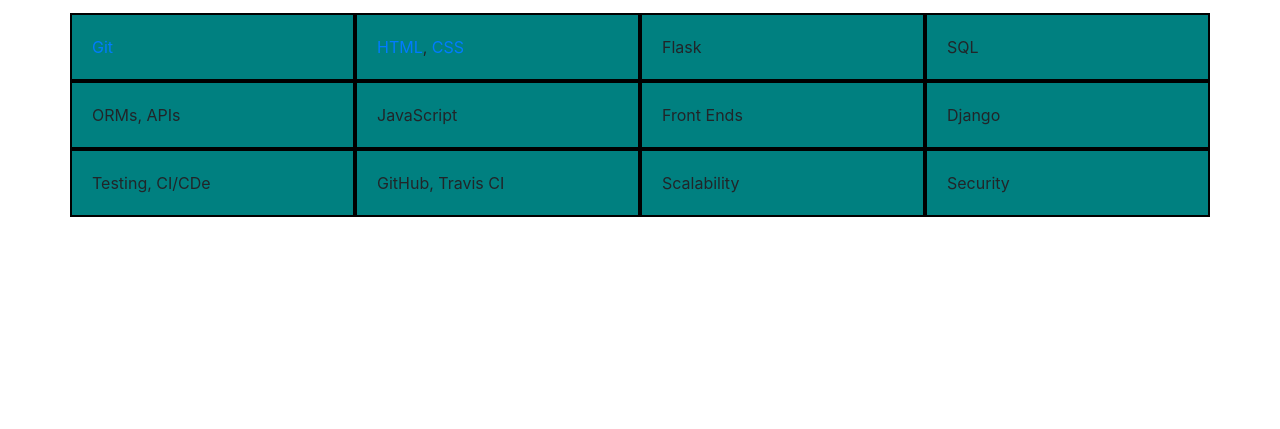
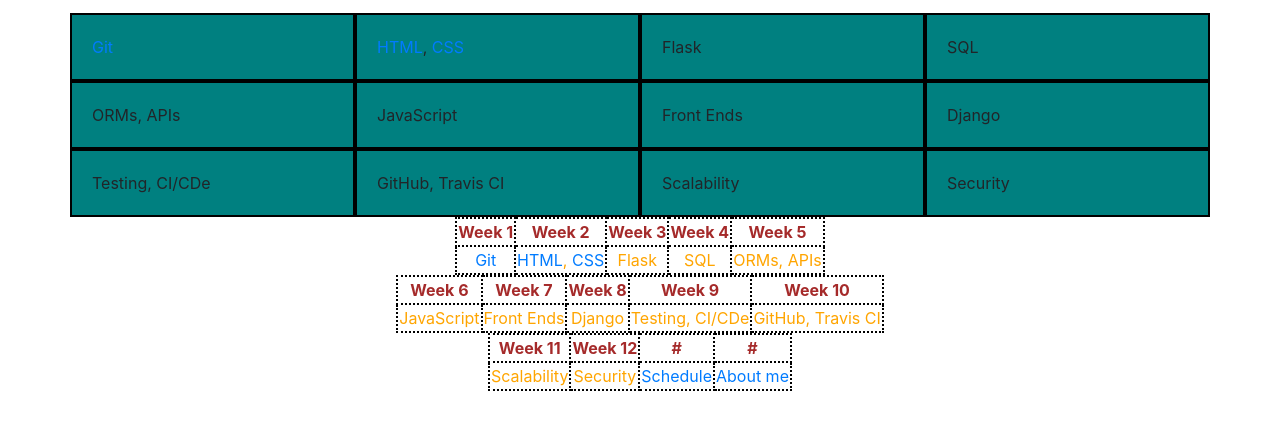
Before and after one commit to Romanelohub/project0, a plain HTML site: page about.html in a window 1280 px wide. Shown: the part 179-608 px from the top of the page. Drawn offline with nearby package versions, Linux system fonts and the light colour scheme.

Commit message:
Completed work test 1

```diff
--- a/about.html
+++ b/about.html
@@ -10,12 +10,30 @@
                 background-color: teal;
                 border: 2px solid black;
             }
+
+            th {
+                color: brown;
+                text-align: center;
+                border: 2px dotted black;
+            }
+
+            td {
+                color: orange;
+                text-align: center;
+                border: 2px dotted black;
+            }
+
+
+            table.center {
+                margin-left:auto;
+                margin-right:auto;
+              }
         </style>
-        <a href="index.html"align="left">
-          <img src="logo.png" width="30" align="left">Home page</a>
 
     </head>
     <body>
+      <a href="index.html"align="left">
+        <img src="logo.png" width="30" align="left">Home page</a>
       <h1>
         About me
       </h1>
@@ -67,3 +85,51 @@
                     </div>
                 </div>
             </div>
+            <table class="center">
+                <tr>
+                    <th>Week 1</th>
+                    <th>Week 2</th>
+                    <th>Week 3</th>
+                    <th>Week 4</th>
+                    <th>Week 5</th>
+                </tr>
+                <tr>
+                    <td><a href="Git.html">Git</a></td>
+                    <td><a href="HTML.html">HTML</a>, <a href="CSS.html">CSS</a></td>
+                    <td>Flask</td>
+                    <td>SQL</td>
+                    <td>ORMs, APIs</td>
+                </tr>
+              </table>
+              <table class="center">
+                  <tr>
+                      <th>Week 6</th>
+                      <th>Week 7</th>
+                      <th>Week 8</th>
+                      <th>Week 9</th>
+                      <th>Week 10</th>
+                  </tr>
+                  <tr>
+                    <td>JavaScript</td>
+                    <td>Front Ends</td>
+                    <td>Django</td>
+                    <td>Testing, CI/CDe</td>
+                    <td>GitHub, Travis CI</td>
+                  </tr>
+              </table>
+              <table class="center">
+                  <tr>
+                    <th>Week 11</th>
+                    <th>Week 12</th>
+                    <th>#</th>
+                    <th>#</th>
+                  </tr>
+                  <tr>
+                    <td>Scalability</td>
+                    <td>Security</td>
+                    <td><a href="SCSS.html">Schedule</a></td>
+                    <td><a href="about.html">About me</a></td>
+                  </tr>
+                </table>
+    </body>
+</html>
```
Also changed, not shown: CSS.html (+3 -1 lines), Git.html (+3 -1 lines), HTML.html (+3 -1 lines), SCSS.html (added, +78 -0 lines), index.html (+4 -1 lines), variables.scss (added, +11 -0 lines), variables.css (added), 2 other files.
